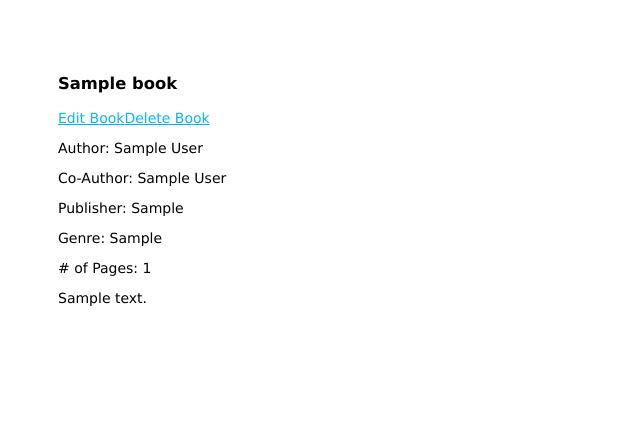
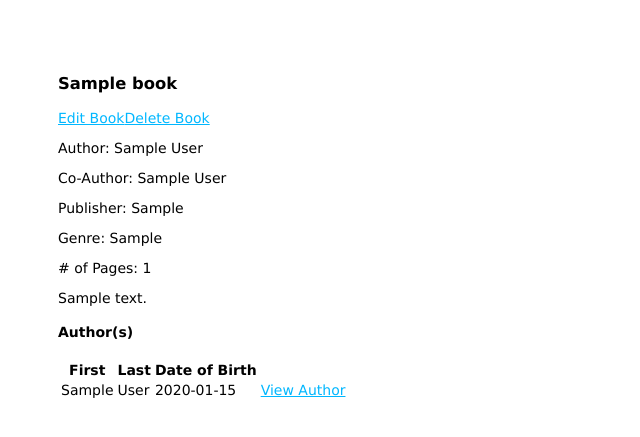
Before and after one commit to nellie789/5.4Bookstore, a Node server app: page /books/profile/1 in a window 1280 px wide. Shown: the top 437 px of the page, without its empty margins (0-640 px from the left). Run offline with Node 20, Linux system fonts and the light colour scheme; tables that the repository leaves empty hold one stand-in row (values such as "Sample post"); some libraries are stand-ins or nearby versions.

Commit message:
progress check

```diff
--- a/controllers/authorController.js
+++ b/controllers/authorController.js
@@ -8,7 +8,9 @@ module.exports.viewAll = async function(req, res){
 
 //profile
 module.exports.viewProfile = async function(req, res){
-    const author = await Author.findByPk(req.params.id);
+    const author = await Author.findByPk(req.params.id, {
+        include: 'books'
+    });
     res.render('author/profile', {author});
 };
 
--- a/controllers/bookController.js
+++ b/controllers/bookController.js
@@ -8,7 +8,9 @@ module.exports.viewAll = async function(req, res){
 
 //profile
 module.exports.viewProfile = async function(req, res){
-    const book = await Book.findByPk(req.params.id);
+    const book = await Book.findByPk(req.params.id, {
+        include: 'authors'
+    });
     res.render('book/profile', {book});
 };
 
--- a/views/book/profile.pug
+++ b/views/book/profile.pug
@@ -11,3 +11,20 @@ block content
         p Genre: #{book.genre}
         p # of Pages: #{book.number_pages}
         p= book.description
+    div.authors
+        h4 Author(s)
+        table
+            thead
+                tr
+                    th First
+                    th Last
+                    th Date of Birth
+                    th
+            tbody
+                each author in book.authors
+                    tr
+                        td= author.first_name
+                        td= author.last_name
+                        td= author.date_of_birth
+                        td
+                            a(href=`/authors/profile/${author.id}`) View Author
```
Also changed, not shown: models/author.js (+7 -0 lines), models/book.js (+7 -0 lines), views/author/profile.pug (+12 -0 lines).
